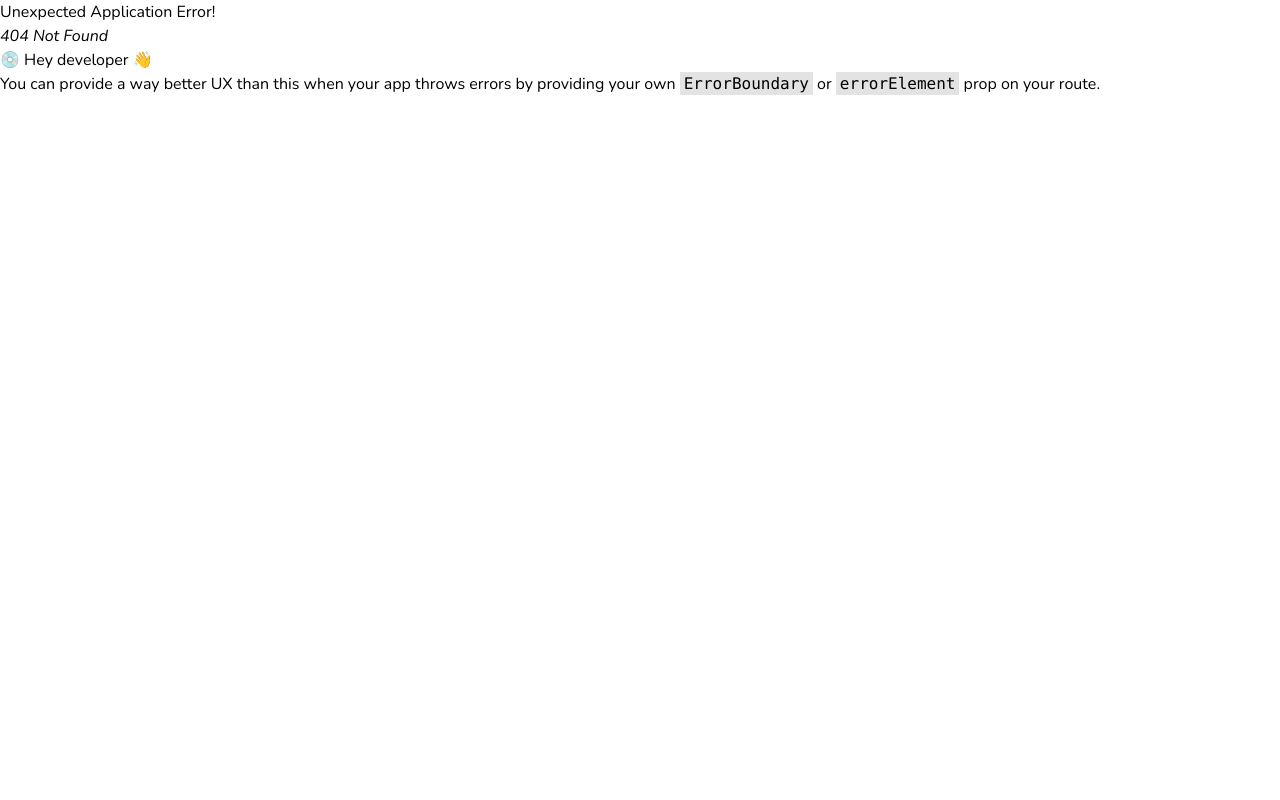
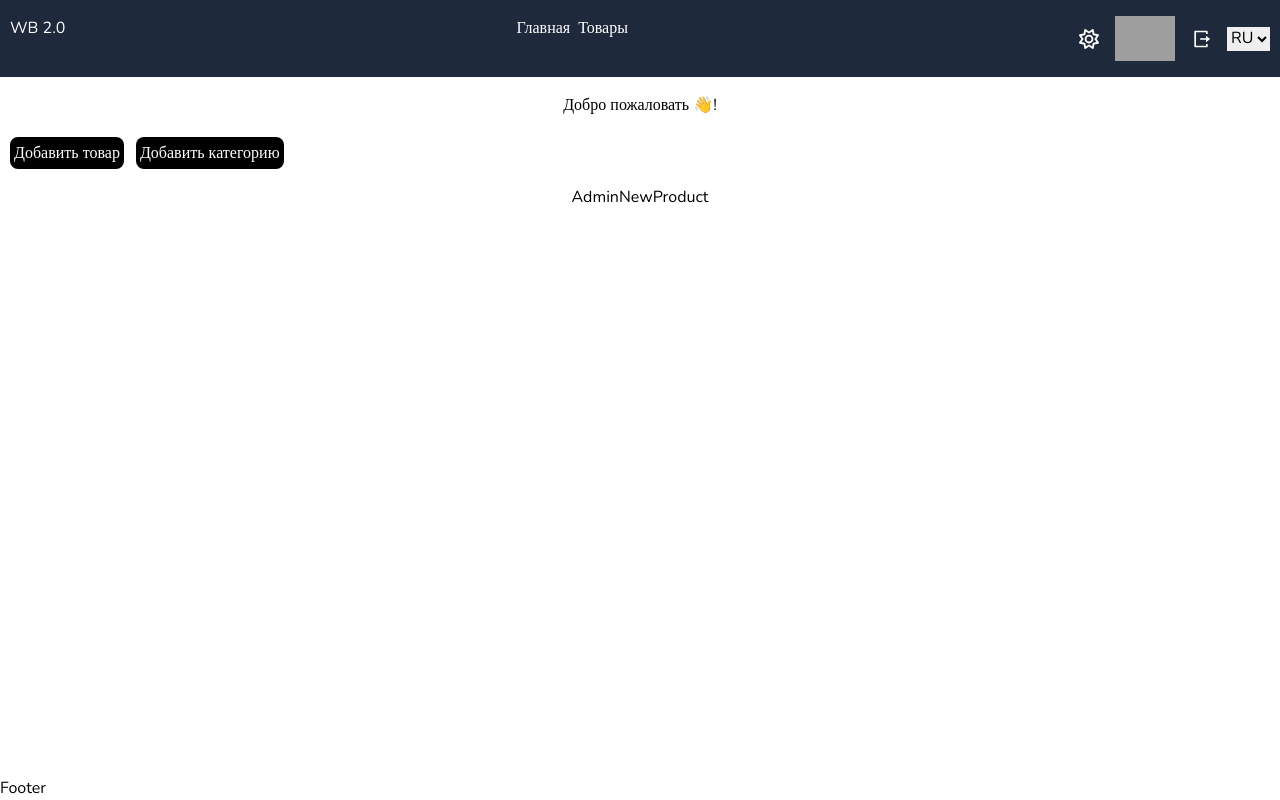
Before and after one commit to UnderwaterCosmos/e-commerce-project, a React (Vite) app: page /admin/addProduct in a window 1280 px wide. Before the commit this address had no page. Built offline with nearby package versions, Linux system fonts and the light colour scheme; grey boxes are pictures that could not be loaded.

Commit message:
Small refacture in Registration and Login forms. Add routes to AdminNewProduct and AdminNewCategory

```diff
--- /dev/null
+++ b/src/components/AdminNewCategory.tsx
@@ -0,0 +1,5 @@
+import React from 'react';
+
+export function AdminNewCategory() {
+  return <div>AdminNewCategory</div>;
+}
--- /dev/null
+++ b/src/components/AdminNewProduct.tsx
@@ -0,0 +1,7 @@
+import React from 'react'
+
+export function AdminNewProduct() {
+	return (
+		<div>AdminNewProduct</div>
+	)
+}
--- a/src/components/Header.tsx
+++ b/src/components/Header.tsx
@@ -44,6 +44,11 @@ export function Header() {
               <Link to={'/products'}>
                 <li>Товары</li>
               </Link>
+              {fullUserInfo?.type === 'admin' && (
+                <Link to={'/admin'}>
+                  <li>Администрирование</li>
+                </Link>
+              )}
             </ul>
           </nav>
           <ul className={controls}>
--- a/src/pages/UserPage.tsx
+++ b/src/pages/Admin.tsx
@@ -7,11 +7,11 @@ import { useAppSelector, selectUsersData } from '../redux/store';
 
 const btn = cn('p-1', 'bg-black', 'rounded-lg', 'text-white');
 
-export function UserPage() {
+export function Admin() {
   const isLoading = useAppSelector(selectUsersData).isLoading;
 
   return (
-    <section className="grow text-center">
+    <section>
       <Container>
         {isLoading ? (
           <Loader />
@@ -19,11 +19,11 @@ export function UserPage() {
           <>
             <h1 className="mb-5">Добро пожаловать 👋!</h1>
             <ul className="flex gap-x-3 mb-4">
-              <Link to={'/user/history'}>
-                <li className={btn}>История заказов</li>
+              <Link to={'/admin/addProduct'}>
+                <li className={btn}>Добавить товар</li>
               </Link>
-              <Link to={'/user/info'}>
-                <li className={btn}>Информация о пользователе</li>
+              <Link to={'/admin/addCategory'}>
+                <li className={btn}>Добавить категорию</li>
               </Link>
             </ul>
           </>
--- a/src/pages/LoginForm.tsx
+++ b/src/pages/LoginForm.tsx
@@ -50,6 +50,10 @@ export function LoginForm() {
     dispatch(setLoginBasis({ ...loginBasis, [key]: event.target.value }));
   };
 
+  const enterKeyHandler = (event: React.KeyboardEvent<HTMLFormElement>) => {
+    if (event.key === 'Enter') event.preventDefault();
+  };
+
   const submitHandler = () => {
     dispatch(logInUser(loginBasis));
     dispatch(setLoginBasis(LOGIN_INITIAL_USER_DATA));
@@ -64,7 +68,11 @@ export function LoginForm() {
         ) : (
           <div className="text-center">
             <h1 className="mb-3">ВXОД</h1>
-            <form className={loginForm} onSubmit={handleSubmit(submitHandler)}>
+            <form
+              className={loginForm}
+              onSubmit={handleSubmit(submitHandler)}
+              onKeyDown={enterKeyHandler}
+            >
               {LOGIN_INPUT_FIELDS.map((fieldObj) => {
                 const passwordInputType = isPasswordVisible
                   ? 'text'
--- a/src/pages/RegistrationForm.tsx
+++ b/src/pages/RegistrationForm.tsx
@@ -56,10 +56,18 @@ export function RegistrationForm() {
     );
   };
 
+  const clearFieldsHandler = () => {
+    dispatch(setRegistrationBasis(REGISTRATION_INITIAL_USER_DATA));
+    reset();
+  };
+
+  const enterKeyHandler = (event: React.KeyboardEvent<HTMLFormElement>) => {
+    if (event.key === 'Enter') event.preventDefault();
+  };
+
   const submitHandler = () => {
     dispatch(addNewUser({ ...registrationBasis, cart: [], ordersHistory: {} }));
-    dispatch(setRegistrationBasis(REGISTRATION_INITIAL_USER_DATA));
-    reset();
+    clearFieldsHandler();
   };
 
   return (
@@ -70,7 +78,11 @@ export function RegistrationForm() {
         ) : (
           <div className="text-center">
             <h1 className="mb-3">РЕГИСТРАЦИЯ</h1>
-            <form className={regForm} onSubmit={handleSubmit(submitHandler)}>
+            <form
+              className={regForm}
+              onSubmit={handleSubmit(submitHandler)}
+              onKeyDown={enterKeyHandler}
+            >
               {REGISTRATION_INPUT_FIELDS.map((fieldObj) => (
                 <FormInputField
                   state={registrationBasis}
@@ -94,7 +106,11 @@ export function RegistrationForm() {
               <button className="bg-emerald-200 rounded-full mt-2">
                 ЗАРЕГИСТРИРОВАТЬСЯ
               </button>
-              <button type="reset" className="bg-emerald-200 rounded-full mt-2">
+              <button
+                type="button"
+                className="bg-emerald-200 rounded-full mt-2"
+                onClick={clearFieldsHandler}
+              >
                 ОЧИСТИТЬ ФОРМУ
               </button>
             </form>
--- /dev/null
+++ b/src/pages/User.tsx
@@ -0,0 +1,34 @@
+import { Link } from 'react-router-dom';
+import cn from 'classnames';
+
+import { Container } from '../components/Container';
+import { Loader } from '../components/Loader';
+import { useAppSelector, selectUsersData } from '../redux/store';
+
+const btn = cn('p-1', 'bg-black', 'rounded-lg', 'text-white');
+
+export function User() {
+  const isLoading = useAppSelector(selectUsersData).isLoading;
+
+  return (
+    <section>
+      <Container>
+        {isLoading ? (
+          <Loader />
+        ) : (
+          <>
+            <h1 className="mb-5">Добро пожаловать 👋!</h1>
+            <ul className="flex gap-x-3 mb-4">
+              <Link to={'/user/history'}>
+                <li className={btn}>История заказов</li>
+              </Link>
+              <Link to={'/user/info'}>
+                <li className={btn}>Информация о пользователе</li>
+              </Link>
+            </ul>
+          </>
+        )}
+      </Container>
+    </section>
+  );
+}
--- a/src/router.tsx
+++ b/src/router.tsx
@@ -1,4 +1,9 @@
-import { createBrowserRouter, Outlet, redirect } from 'react-router-dom';
+import {
+  createBrowserRouter,
+  Outlet,
+  redirect,
+  Navigate,
+} from 'react-router-dom';
 
 import { Header } from './components/Header';
 import { Main } from './pages/Main';
@@ -6,10 +11,13 @@ import { Products } from './pages/Products';
 import { SingleProduct } from './pages/SingleProduct';
 import { LoginForm } from './pages/LoginForm';
 import { RegistrationForm } from './pages/RegistrationForm';
-import { UserPage } from './pages/UserPage';
-import { Cart } from './pages/Cart';
+import { User } from './pages/User';
 import { UserInfo } from './components/UserInfo';
 import { OrdersHistory } from './components/OrdersHistory';
+import { Admin } from './pages/Admin';
+import { AdminNewProduct } from './components/AdminNewProduct';
+import { AdminNewCategory } from './components/AdminNewCategory';
+import { Cart } from './pages/Cart';
 import { Footer } from './components/Footer';
 
 export const router = createBrowserRouter([
@@ -40,6 +48,29 @@ export const router = createBrowserRouter([
         element: <SingleProduct />,
       },
       {
+        path: 'admin',
+        element: (
+          <div className="grow text-center">
+            <Admin />
+            <Outlet />
+          </div>
+        ),
+        children: [
+          {
+            index: true,
+            element: <Navigate to="addProduct" />,
+          },
+          {
+            path: 'addProduct',
+            element: <AdminNewProduct />,
+          },
+          {
+            path: 'addCategory',
+            element: <AdminNewCategory />,
+          },
+        ],
+      },
+      {
         path: 'registration',
         element: <RegistrationForm />,
       },
@@ -51,7 +82,7 @@ export const router = createBrowserRouter([
         path: 'user',
         element: (
           <div className="grow text-center">
-            <UserPage />
+            <User />
             <Outlet />
           </div>
         ),
```
Also changed, not shown: json-server/db.json.
